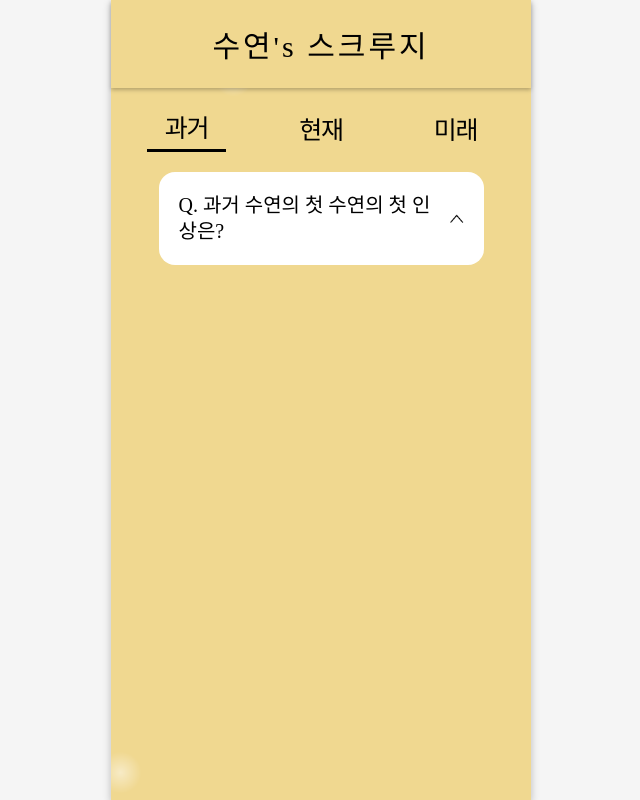
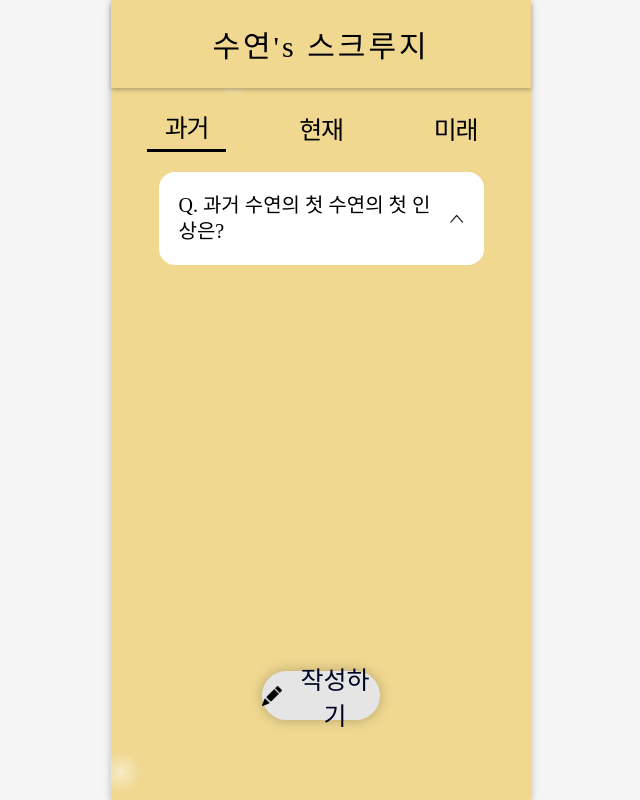
Before and after one commit to Dear-My-Scrooge/Dear-My-Scrooge-Front, a React (Vite) app: page /mailbox in a window 1280 px wide. Shown: the whole page, without its empty margins (319-959 px from the left). Built offline with nearby package versions, Linux system fonts and the light colour scheme; a web font is replaced by a local one.

Commit message:
:lipstick: Style: 편지함 페이지 - 작성하기 버튼 생성

```diff
--- a/src/pages/mailbox/Mailbox.jsx
+++ b/src/pages/mailbox/Mailbox.jsx
@@ -5,6 +5,7 @@ import PastBg from "../../assets/images/background/mailboxPast.png";
 import PresentBg from "../../assets/images/background/mailboxPresent.png";
 import FutureBg from "../../assets/images/background/mailboxFuture.png";
 import Accordion from "../../components/accordion/Accordion";
+import WriteIcon from "../../assets/images/icon/write.png";
 
 function Mailbox() {
   const [time, setTime] = useState("과거");
@@ -56,6 +57,11 @@ function Mailbox() {
         </S.TimeTabWrapper>
 
         <Accordion />
+
+        <S.MailboxWriterWrapper>
+          <S.MailboxWriterIcon src={WriteIcon} alt="작성 아이콘" />
+          <S.MailboxWriter>작성하기</S.MailboxWriter>
+        </S.MailboxWriterWrapper>
       </S.MailboxWrapper>
     </>
   );
--- a/src/pages/mailbox/style.jsx
+++ b/src/pages/mailbox/style.jsx
@@ -29,3 +29,32 @@ export const TimeTab = styled.div`
   padding: 0px 18px 5px 18px;
   cursor: pointer;
 `;
+
+// 작성하기 버튼
+export const MailboxWriterWrapper = styled.div`
+  position: fixed;
+  bottom: 80px;
+  display: flex;
+  justify-content: center;
+  align-items: center;
+  width: 118px;
+  height: 49px;
+  border-radius: 25px;
+  background: #e5e5e5;
+  box-shadow: 0px 0px 13px 0px rgba(0, 0, 0, 0.25);
+`;
+
+export const MailboxWriterIcon = styled.img`
+  width: 20px;
+  margin-right: 8px;
+`;
+
+export const MailboxWriter = styled.div`
+  color: #000321;
+  text-align: center;
+  font-family: Nanum DaSiSiJagHae;
+  font-size: 25px;
+  font-style: normal;
+  font-weight: 400;
+  line-height: normal;
+`;
```
Also changed, not shown: src/assets/images/icon/write.png (added).
